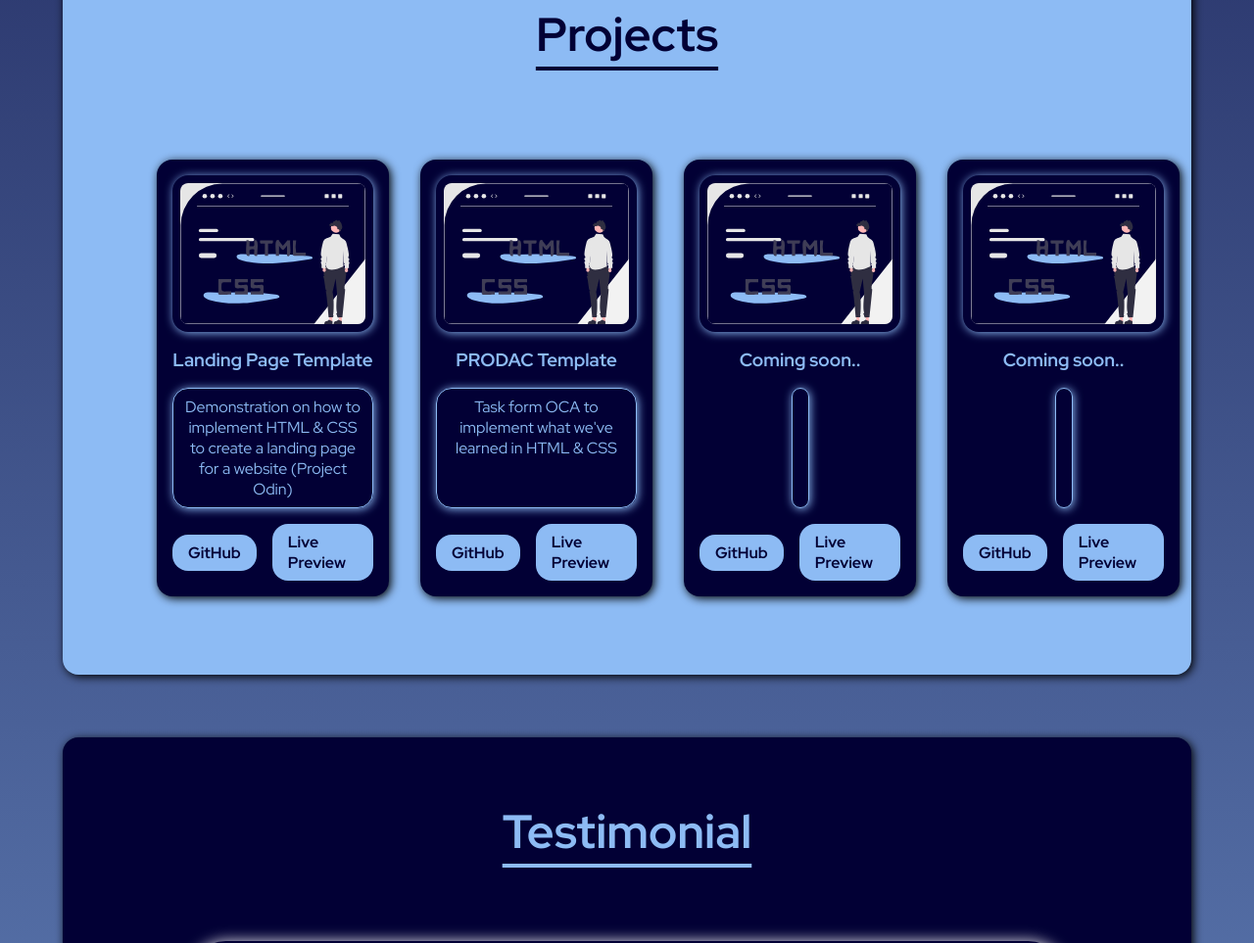
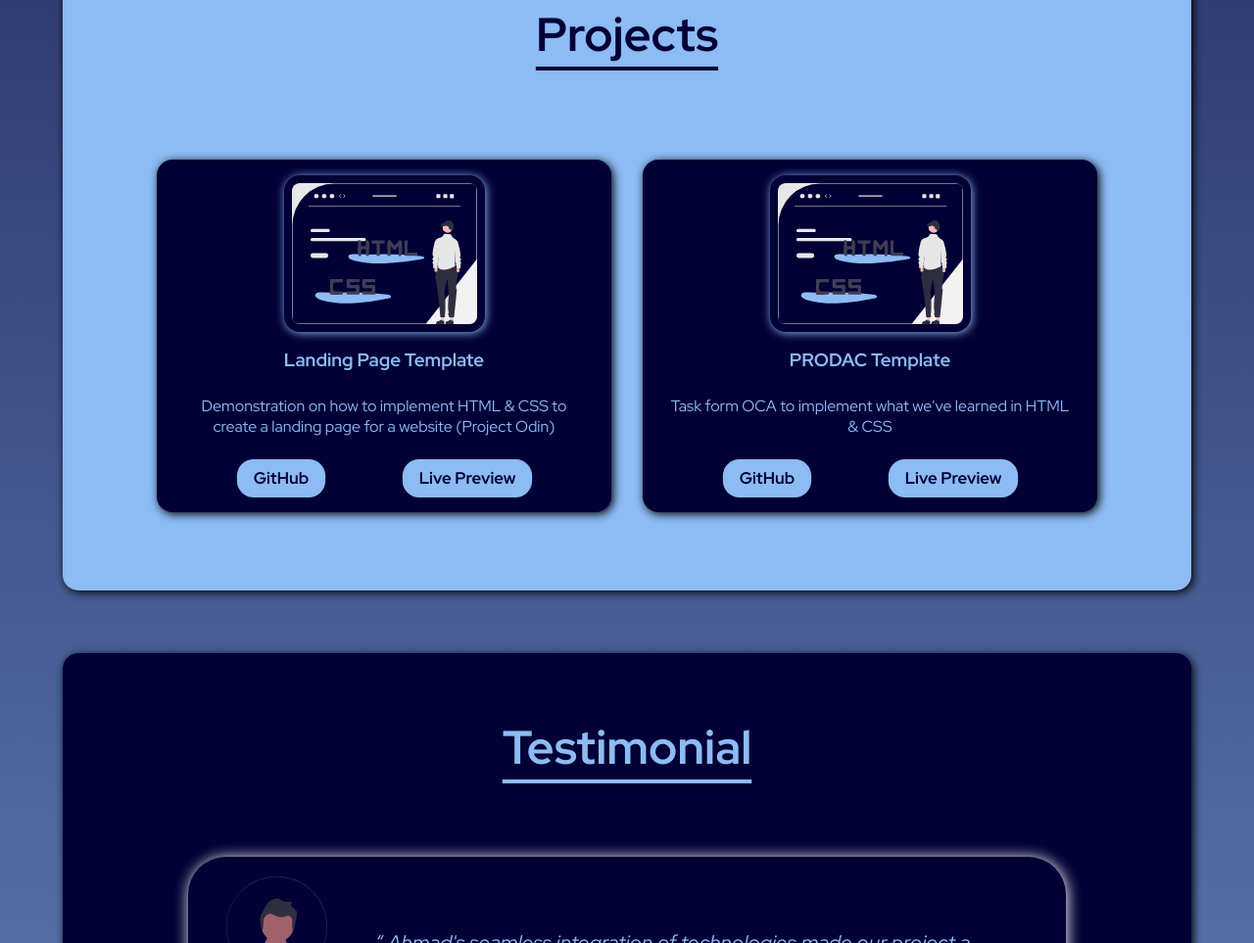
Before and after one commit to Ahmad-Arabi/Orange_Projects, a plain HTML site: page Portfolio/index.html in a window 1280 px wide. Shown: the part 1940-2903 px from the top of the page at 98% size. Drawn offline with Linux system fonts and the light colour scheme.

Commit message:
Fixed projects buttons scale and removed unused Cards (divs)

```diff
--- a/Portfolio/index.html
+++ b/Portfolio/index.html
@@ -97,7 +97,7 @@
                         <a href="https://ahmad-arabi.github.io/Solve_HTML_CSS_Task/CSS_Flex/flex12.html" target="_blank">Live Preview</a>
                     </div>
                 </div>
-                <div>
+                <!-- <div>
                     <img class="projects_img" src="./images/web.svg" alt="project image">
                     <h3>Coming soon..</h3>
                     <p class="text"></p>
@@ -114,7 +114,7 @@
                         <a href="#projects">GitHub</a>
                         <a href="#projects">Live Preview</a>
                     </div>
-                </div>
+                </div> -->
             </article>
         </section>
         <section id="testimonial">
--- a/Portfolio/stylesheet.css
+++ b/Portfolio/stylesheet.css
@@ -351,11 +351,12 @@ body {
     border-radius: 1em;
     transition: 0.25s ease-in-out;
     font-weight: bold;
+    transform: scale(1.05);
 }
 
 .projects_list > div .text {
-    border: 1px solid var(--accent-color);
-    box-shadow: 1px 1px 10px var(--accent-color);
+    /* border: 1px solid var(--accent-color); */
+    /* box-shadow: 1px 1px 10px var(--accent-color); */
     padding: 0.5em;
     flex: 1;
     border-radius: 1em;
```
